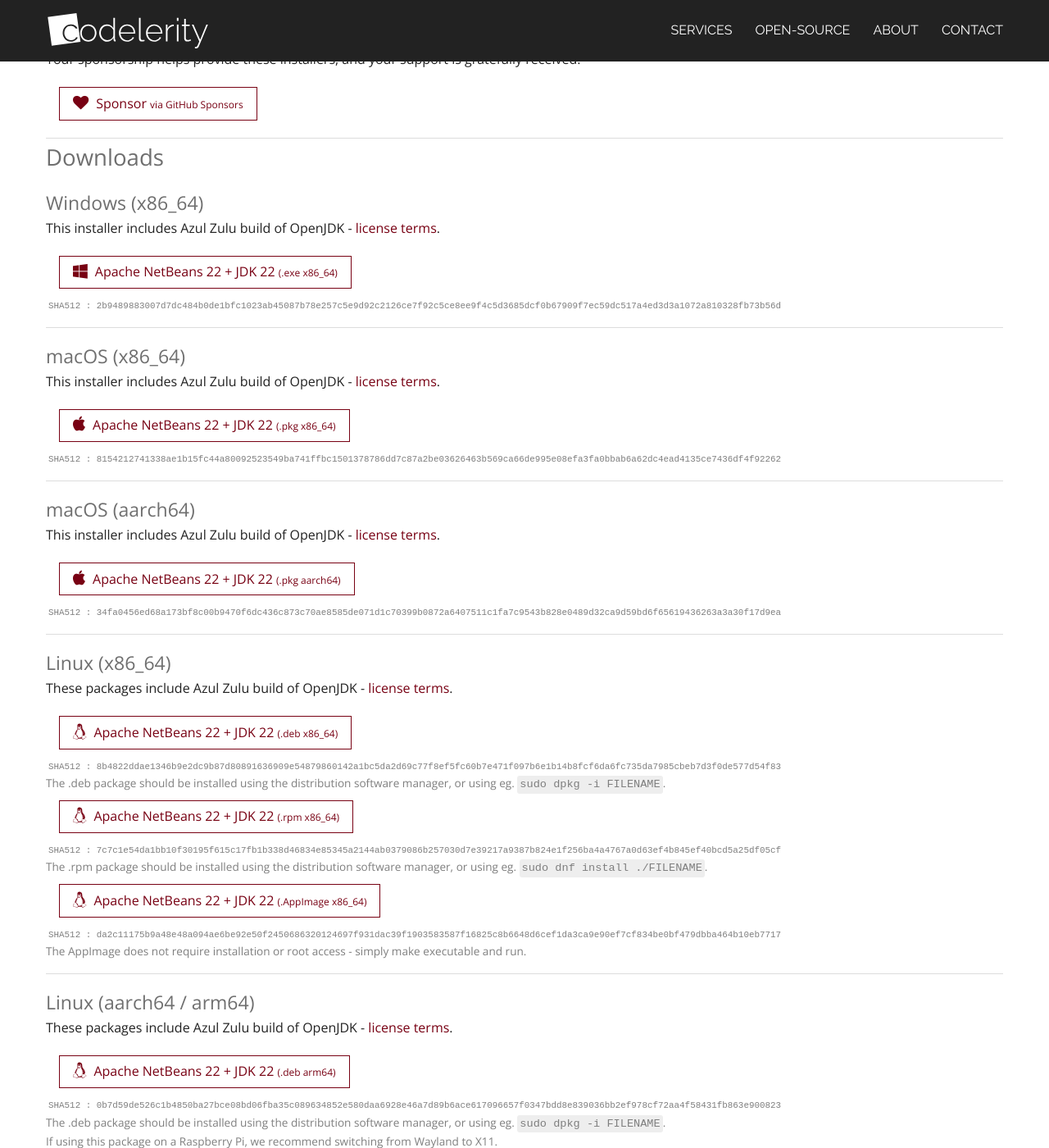
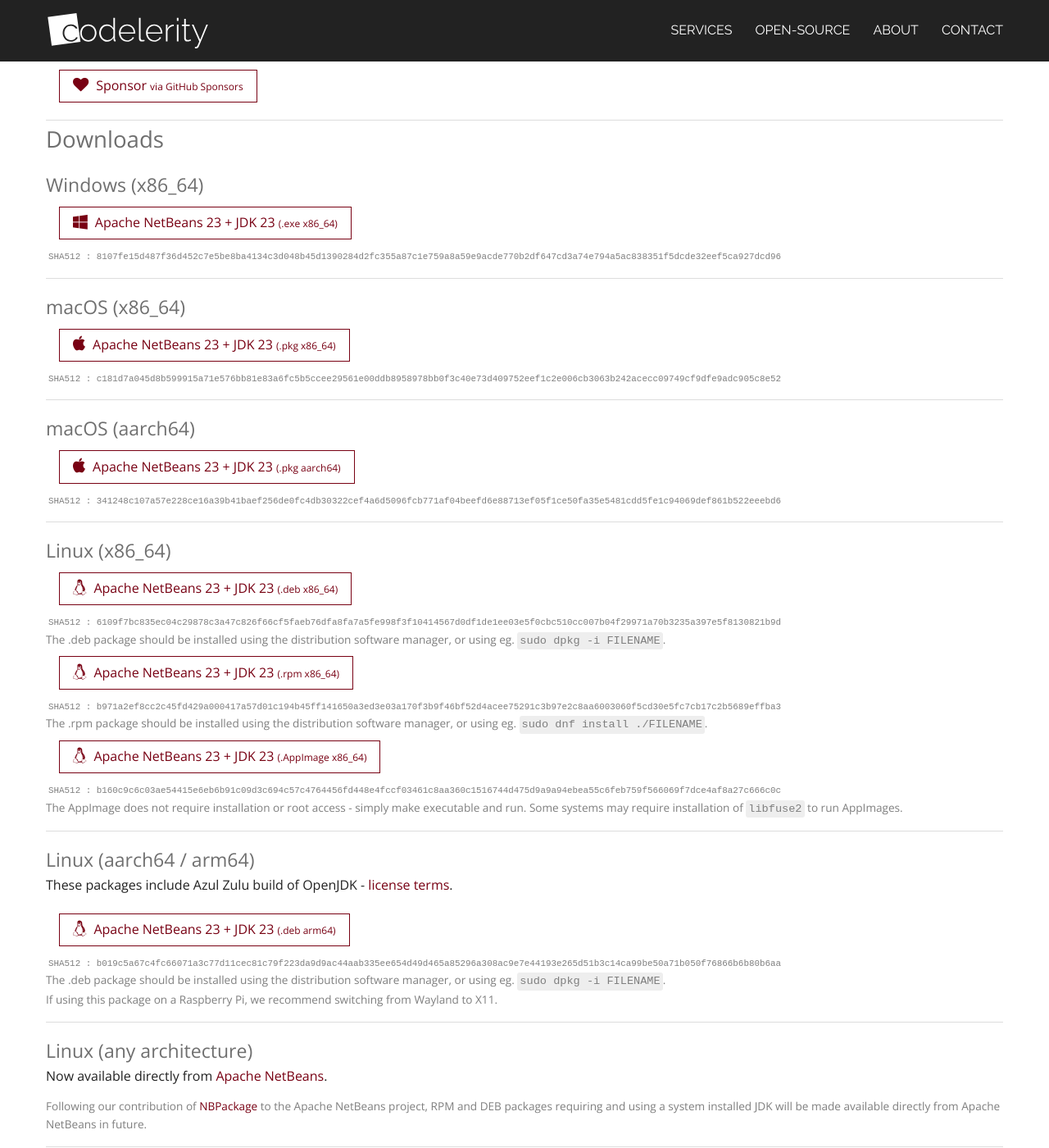
Before and after one commit to neilcsmith-net/codelerity-com-deploy, a Jekyll site: the page built from netbeans.html, in a window 1280 px wide and 1400 px high, scrolled down 561 px. Shown: the whole window at 82% size. Built offline with Jekyll 4.4.1, drawn with Linux system fonts in a browser that asks for light colours; nearby versions of some CDN libraries; comment, search, counter and statistics services are not loaded; some of the changed text lies outside the part shown.

Commit message:
Update NetBeans page for Apache NetBeans 23 release.

```diff
--- a/netbeans.html
+++ b/netbeans.html
@@ -1,6 +1,6 @@
 ---
 layout: page
-title: "Apache NetBeans 22 packages"
+title: "Apache NetBeans 23 packages"
 permalink: /netbeans/
 ---
 
@@ -10,10 +10,10 @@
     are built with NBPackage using the official Apache NetBeans binary zip release.
     The packages themselves are not released by the Apache Software Foundation.
   </p>
-  <p>These installers include a local Java 22 JDK for the IDE to run on,
+  <p>These installers include a local Java 23 JDK for the IDE to run on,
     offering a self-contained out-of-the-box experience. Additional JDK's for projects
     may be registered and/or downloaded using <code>Tools / Java Platforms</code> in the
-    IDE menu, supporting development of projects for Java 8 up to Java 22.</p>
+    IDE menu, supporting development of projects for Java 8 up to Java 23.</p>
 </section>
 
 <section class="terms">
@@ -32,7 +33,7 @@
     <a href="https://github.com/codelerity/netbeans-installers/issues">raise an issue</a>
     on our GitHub repository.</p>
   <p>For community support with the IDE itself, please use the
-    <a href="https://netbeans.apache.org/community/mailing-lists.html">Apache NetBeans mailing lists</a>.</p>
+    <a href="https://netbeans.apache.org/community/mailing-lists/">Apache NetBeans mailing lists</a>.</p>
   <p>For commercial support, maintenance or development with the IDE or platform, please
     <a href="/contact/">contact us</a>.<br>
     We can also provide customised and supported installers with a JDK and cluster configuration
@@ -49,74 +50,72 @@
   <h2>Downloads</h2>
   <section class="download-arch">
     <h3>Windows (x86_64)</h3>
-    <p>This installer includes Azul Zulu build of OpenJDK -
-      <a href="https://docs.azul.com/core/tpls/april-2024/zulu22_tpl.html" target="_blank">license terms</a>.</p>
-    <div><a href="https://github.com/codelerity/netbeans-installers/releases/download/v22-build1/Apache-NetBeans-22.exe"
+    <div><a href="https://github.com/codelerity/netbeans-installers/releases/download/v23-build1/Apache-NetBeans-23.exe"
             class="btn"><i class="fa fa-windows"></i>
-        Apache NetBeans 22 + JDK 22
+        Apache NetBeans 23 + JDK 23
         <span class="type-arch">(.exe x86_64)</span></a></div>
     <aside>
-      <code class="hash">SHA512 : 2b9489883007d7dc484b0de1bfc1023ab45087b78e257c5e9d92c2126ce7f92c5ce8ee9f4c5d3685dcf0b67909f7ec59dc517a4ed3d3a1072a810328fb73b56d</code>
+      <code class="hash">SHA512 : 8107fe15d487f36d452c7e5be8ba4134c3d048b45d1390284d2fc355a87c1e759a8a59e9acde770b2df647cd3a74e794a5ac838351f5dcde32eef5ca927dcd96</code>
     </aside>
   </section>
   <section class="download-arch">
     <h3>macOS (x86_64)</h3>
-    <p>This installer includes Azul Zulu build of OpenJDK -
-      <a href="https://docs.azul.com/core/tpls/april-2024/zulu22_tpl.html" target="_blank">license terms</a>.</p>
-    <div><a href="https://github.com/codelerity/netbeans-installers/releases/download/v22-build1/Apache-NetBeans-22-x86_64.pkg"
+    <div><a href="https://github.com/codelerity/netbeans-installers/releases/download/v23-build1/Apache-NetBeans-23-x86_64.pkg"
             class="btn"><i class="fa fa-apple"></i>
-        Apache NetBeans 22 + JDK 22
+        Apache NetBeans 23 + JDK 23
         <span class="type-arch">(.pkg x86_64)</span></a></div>
     <aside>
-      <code class="hash">SHA512 : 8154212741338ae1b15fc44a80092523549ba741ffbc1501378786dd7c87a2be03626463b569ca66de995e08efa3fa0bbab6a62dc4ead4135ce7436df4f92262</code>
+      <code class="hash">SHA512 : c181d7a045d8b599915a71e576bb81e83a6fc5b5ccee29561e00ddb8958978bb0f3c40e73d409752eef1c2e006cb3063b242acecc09749cf9dfe9adc905c8e52</code>
     </aside>
   </section>
   <section class="download-arch">
     <h3>macOS (aarch64)</h3>
-    <p>This installer includes Azul Zulu build of OpenJDK -
-      <a href="https://docs.azul.com/core/tpls/april-2024/zulu22_tpl.html" target="_blank">license terms</a>.</p>
-    <div><a href="https://github.com/codelerity/netbeans-installers/releases/download/v22-build1/Apache-NetBeans-22-aarch64.pkg"
+    <div><a href="https://github.com/codelerity/netbeans-installers/releases/download/v23-build1/Apache-NetBeans-23-aarch64.pkg"
             class="btn"><i class="fa fa-apple"></i>
-        Apache NetBeans 22 + JDK 22
+        Apache NetBeans 23 + JDK 23
         <span class="type-arch">(.pkg aarch64)</span></a></div>
     <aside>
-      <code class="hash">SHA512 : 34fa0456ed68a173bf8c00b9470f6dc436c873c70ae8585de071d1c70399b0872a6407511c1fa7c9543b828e0489d32ca9d59bd6f65619436263a3a30f17d9ea</code>
+      <code class="hash">SHA512 : 341248c107a57e228ce16a39b41baef256de0fc4db30322cef4a6d5096fcb771af04beefd6e88713ef05f1ce50fa35e5481cdd5fe1c94069def861b522eeebd6</code>
     </aside>
   </section>
   <section class="download-arch">
     <h3>Linux (x86_64)</h3>
-    <p>These packages include Azul Zulu build of OpenJDK -
-      <a href="https://docs.azul.com/core/tpls/april-2024/zulu22_tpl.html" target="_blank">license terms</a>.</p>
-    <div><a href="https://github.com/codelerity/netbeans-installers/releases/download/v22-build1/apache-netbeans_22-1_amd64.deb"
+    <div><a href="https://github.com/codelerity/netbeans-installers/releases/download/v23-build1/apache-netbeans_23-1_amd64.deb"
             class="btn"><i class="fa fa-linux"></i>
-        Apache NetBeans 22 + JDK 22
+        Apache NetBeans 23 + JDK 23
         <span class="type-arch">(.deb x86_64)</span></a></div>
-    <aside><code class="hash">SHA512 : 8b4822ddae1346b9e2dc9b87d80891636909e54879860142a1bc5da2d69c77f8ef5fc60b7e471f097b6e1b14b8fcf6da6fc735da7985cbeb7d3f0de577d54f83</code><br>
+    <aside><code class="hash">SHA512 : 6109f7bc835ec04c29878c3a47c826f66cf5faeb76dfa8fa7a5fe998f3f10414567d0df1de1ee03e5f0cbc510cc007b04f29971a70b3235a397e5f8130821b9d</code><br>
       The .deb package should be installed using the distribution software manager,
       or using eg. <code>sudo dpkg -i FILENAME</code>.</aside>
-    <div><a href="https://github.com/codelerity/netbeans-installers/releases/download/v22-build1/apache-netbeans-22-0.x86_64.rpm"
+    <div><a href="https://github.com/codelerity/netbeans-installers/releases/download/v23-build1/apache-netbeans-23-0.x86_64.rpm"
             class="btn"><i class="fa fa-linux"></i>
-        Apache NetBeans 22 + JDK 22
+        Apache NetBeans 23 + JDK 23
         <span class="type-arch">(.rpm x86_64)</span></a></div>
-    <aside><code class="hash">SHA512 : 7c7c1e54da1bb10f30195f615c17fb1b338d46834e85345a2144ab0379086b257030d7e39217a9387b824e1f256ba4a4767a0d63ef4b845ef40bcd5a25df05cf</code><br>
+    <aside>
+      <code class="hash">SHA512 : b971a2ef8cc2c45fd429a000417a57d01c194b45ff141650a3ed3e03a170f3b9f46bf52d4acee75291c3b97e2c8aa6003060f5cd30e5fc7cb17c2b5689effba3</code><br>
       The .rpm package should be installed using the distribution software manager,
-      or using eg. <code>sudo dnf install ./FILENAME</code>.</aside>
-    <div><a href="https://github.com/codelerity/netbeans-installers/releases/download/v22-build1/Apache_NetBeans-22-x86_64.AppImage"
+      or using eg. <code>sudo dnf install ./FILENAME</code>.
+    </aside>
+    <div><a href="https://github.com/codelerity/netbeans-installers/releases/download/v23-build1/Apache_NetBeans-23-x86_64.AppImage"
             class="btn"><i class="fa fa-linux"></i>
-        Apache NetBeans 22 + JDK 22
+        Apache NetBeans 23 + JDK 23
         <span class="type-arch">(.AppImage x86_64)</span></a></div>
-    <aside><code class="hash">SHA512 : da2c11175b9a48e48a094ae6be92e50f2450686320124697f931dac39f1903583587f16825c8b6648d6cef1da3ca9e90ef7cf834be0bf479dbba464b10eb7717</code><br>
-      The AppImage does not require installation or root access - simply make executable and run.</aside>
+    <aside>
+      <code class="hash">SHA512 : b160c9c6c03ae54415e6eb6b91c09d3c694c57c4764456fd448e4fccf03461c8aa360c1516744d475d9a9a94ebea55c6feb759f566069f7dce4af8a27c666c0c</code><br>
+      The AppImage does not require installation or root access - simply make executable and run.
+      Some systems may require installation of <code>libfuse2</code> to run AppImages.
+    </aside>
   </section>
   <section class="download-arch">
     <h3>Linux (aarch64 / arm64)</h3>
     <p>These packages include Azul Zulu build of OpenJDK -
-      <a href="https://docs.azul.com/core/tpls/april-2024/zulu22_tpl.html" target="_blank">license terms</a>.</p>
-    <div><a href="https://github.com/codelerity/netbeans-installers/releases/download/v22-build1/apache-netbeans_22-1_arm64.deb"
+      <a href="https://docs.azul.com/core/tpls/april-2024/zulu23_tpl.html" target="_blank">license terms</a>.</p>
+    <div><a href="https://github.com/codelerity/netbeans-installers/releases/download/v23-build1/apache-netbeans_23-1_arm64.deb"
             class="btn"><i class="fa fa-linux"></i>
-        Apache NetBeans 22 + JDK 22
+        Apache NetBeans 23 + JDK 23
         <span class="type-arch">(.deb arm64)</span></a></div>
-    <aside><code class="hash">SHA512 : 0b7d59de526c1b4850ba27bce08bd06fba35c089634852e580daa6928e46a7d89b6ace617096657f0347bdd8e839036bb2ef978cf72aa4f58431fb863e900823</code><br>
+    <aside>
+      <code class="hash">SHA512 : b019c5a67c4fc66071a3c77d11cec81c79f223da9d9ac44aab335ee654d49d465a85296a308ac9e7e44193e265d51b3c14ca99be50a71b050f76866b6b80b6aa</code><br>
       The .deb package should be installed using the distribution software manager,
       or using eg. <code>sudo dpkg -i FILENAME</code>.<br>
       If using this package on a Raspberry Pi, we recommend switching from Wayland to X11.</aside>
```
Also changed, not shown: other parts of netbeans.html (+3 -2 lines).
